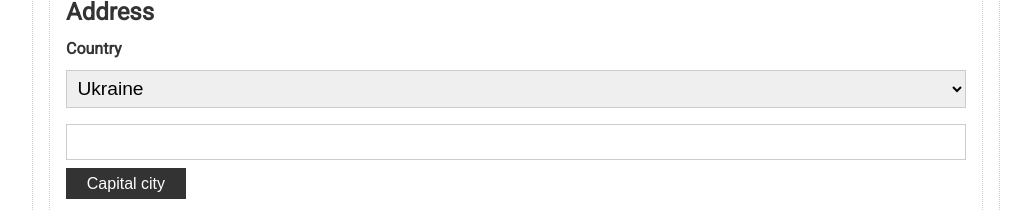
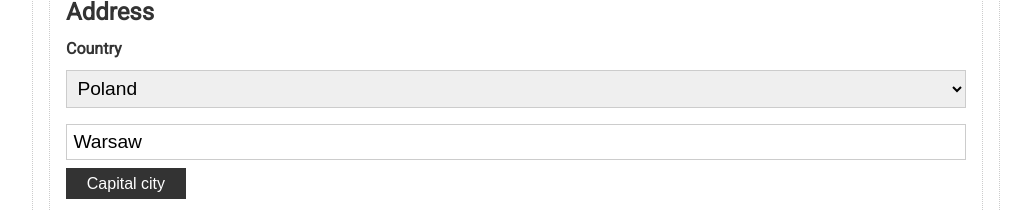
Before and after one commit to TkachukRR/26-angular-demo, an Angular app: page / in a window 1280 px wide. Shown: the part 284-494 px from the top of the page, without its empty margins (124-1155 px from the left). Built offline with nearby package versions, Linux system fonts and the light colour scheme.

Commit message:
#013 Added group address

```diff
--- a/src/app/app.component.html
+++ b/src/app/app.component.html
@@ -28,12 +28,13 @@
 
       <!-- <pre>{{ form.get("password")?.errors | json }}</pre> -->
       <!-- <pre>{{ form.get("password")?.invalid | json }}</pre> -->
+      <!-- <pre>{{ form.get("password")?.errors?.['minLength'] | json }}</pre> -->
 
       <div
         *ngIf="form.get('password')?.invalid && form.get('password')?.touched"
         class="validation"
       >
-        <small *ngIf="form.get('password')?.errors?.['required']">
+        <small *ngIf="form.get('password')?.hasError('required')">
           is empty flied
         </small>
         <small *ngIf="form.get('password')?.errors?.['minLength'] !== null">
@@ -42,13 +43,13 @@
       </div>
     </div>
 
-    <div class="card">
+    <div class="card" formGroupName="address">
       <h2>Address</h2>
 
       <div class="form-control">
         <label>Country</label>
 
-        <select>
+        <select formControlName="country">
           <option value="ua">Ukraine</option>
           <option value="pl">Poland</option>
           <option value="by">Belarus</option>
@@ -56,7 +57,7 @@
       </div>
 
       <div class="form-control">
-        <input type="text" />
+        <input type="text" formControlName="city" placeholder="enter city" />
       </div>
 
       <button class="btn" type="button">Capital city</button>
--- a/src/app/app.component.ts
+++ b/src/app/app.component.ts
@@ -17,6 +17,10 @@ export class AppComponent implements OnInit {
         Validators.required,
         Validators.minLength(6),
       ]),
+      address: new FormGroup({
+        country: new FormControl('pl'),
+        city: new FormControl('Warsaw', Validators.required),
+      }),
     });
   }
 
```
